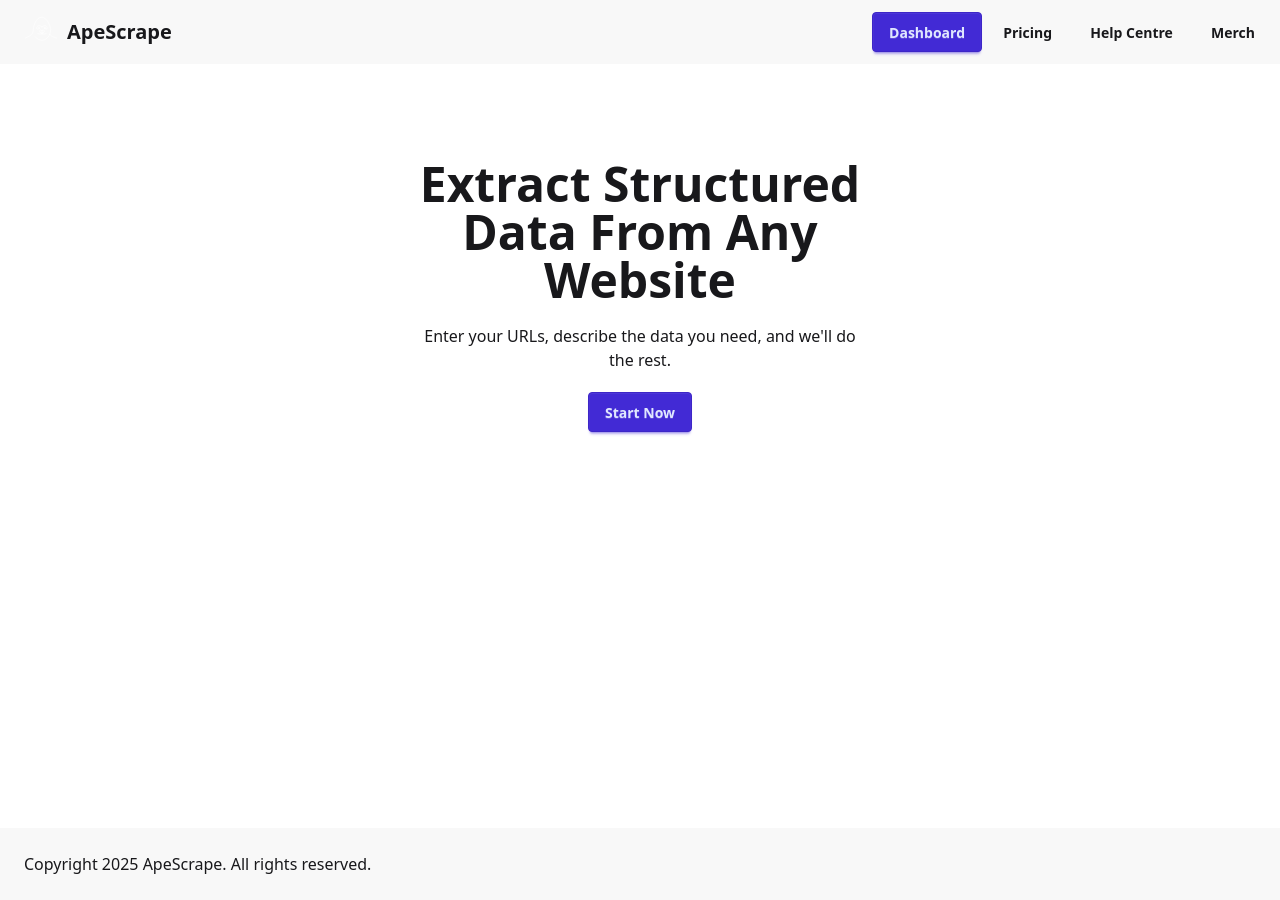
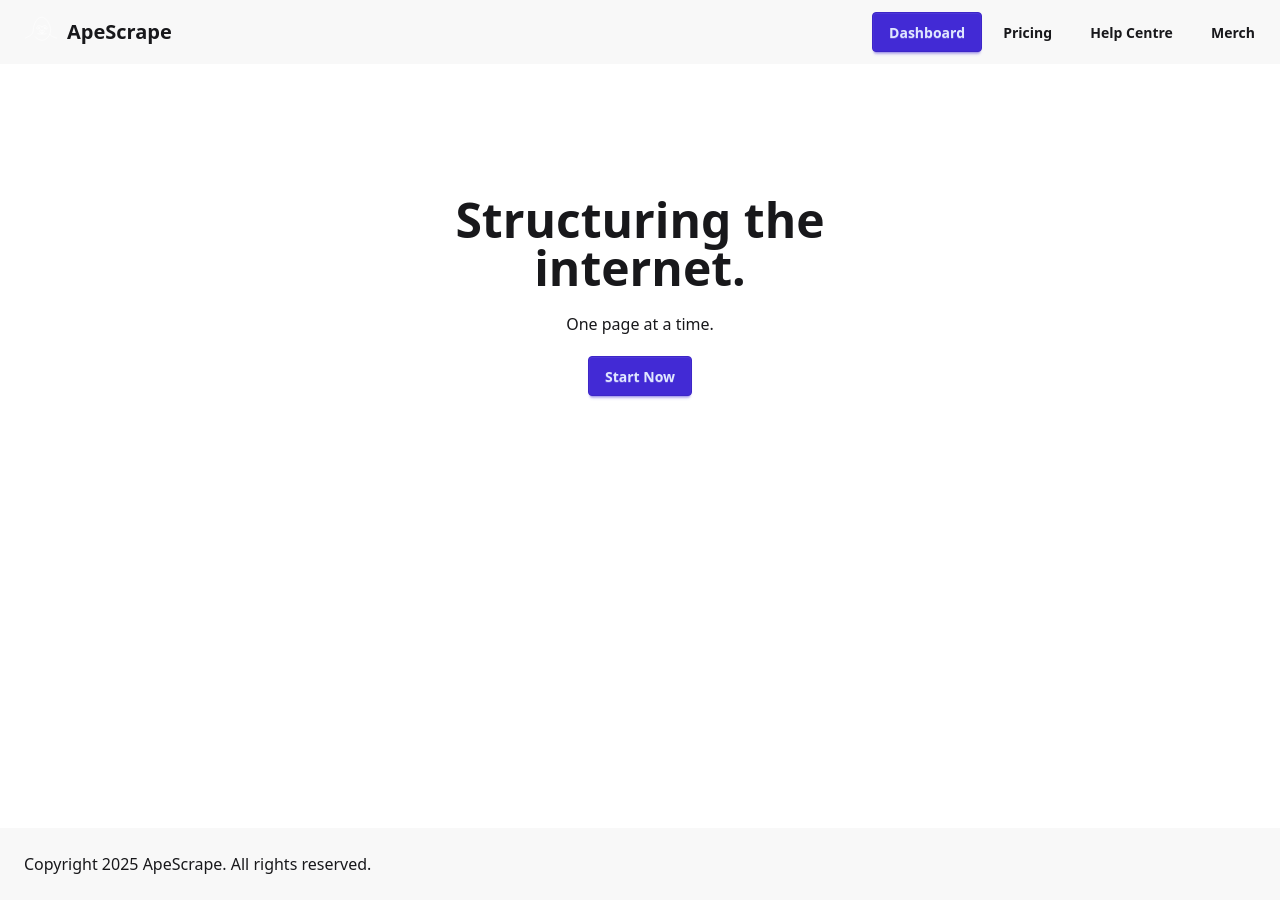
Before and after one commit to 5-quid-coders/apescrape-site, a Jekyll site: the page built from index.html, in a window 1280 px wide. Built offline with Jekyll 4.4.1, drawn with Linux system fonts in a browser that asks for light colours.

Commit message:
Update index.html

```diff
--- a/index.html
+++ b/index.html
@@ -1,16 +1,16 @@
 ---
 layout: default
-title: Structed Data From Any Website
+title: ApeScrape - Structuring the internet one page at a time.
 ---
 
 <div class="hero h-96 mt-10">
   <div class="hero-content text-center">
       <div class="max-w-md">
-          <h1 class="mb-5 text-5xl font-bold">Extract Structured Data From Any Website</h1>
-          <p class="mb-5">
-            Enter your URLs, describe the data you need, and we'll do the rest.
+          <h1 class="mb-5 text-5xl font-bold">Structuring the internet.</h1>
+          <h2 class="mb-5">
+            One page at a time.
              <!--You bring the URLs, we'll handle the data.-->
-          </p>
+          </h2>
 
               <a class="btn btn-primary" href="https://dashboard.apescrape.com">Start Now</a>
 
```
